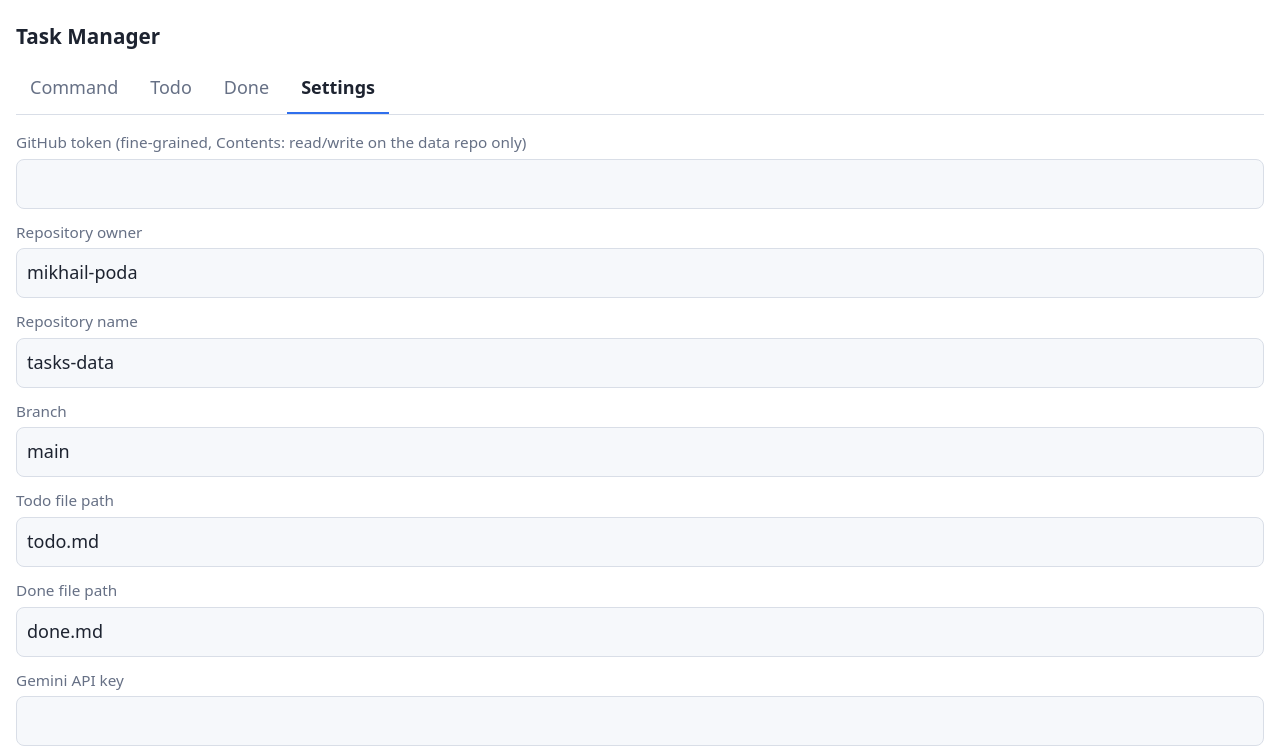
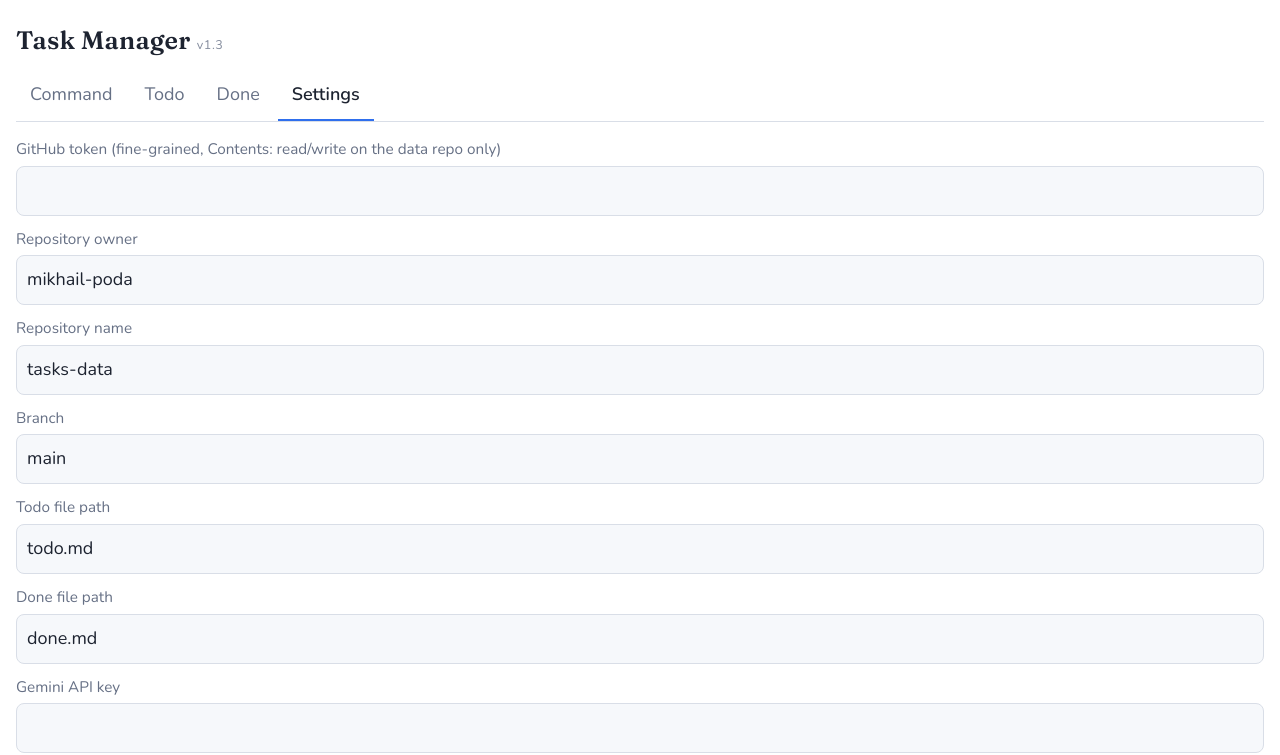
Before and after one commit to mikhail-poda/task-manager, a plain HTML site: page index.html in a window 1280 px wide. Shown: the top 755 px of the page. Drawn offline with nearby package versions, Linux system fonts and the light colour scheme.

Commit message:
Improved ui - better fonts, version number

```diff
--- a/index.html
+++ b/index.html
@@ -4,6 +4,9 @@
 <meta charset="utf-8">
 <meta name="viewport" content="width=device-width, initial-scale=1">
 <title>Task Manager</title>
+<link rel="preconnect" href="https://fonts.googleapis.com">
+<link rel="preconnect" href="https://fonts.gstatic.com" crossorigin>
+<link href="https://fonts.googleapis.com/css2?family=Fraunces:opsz,wght@9..144,500;9..144,600&family=Nunito:wght@400;600;700&display=swap" rel="stylesheet">
 <style>
   :root {
     --bg: #ffffff; --fg: #1d2330; --muted: #667085; --line: #d9dee7;
@@ -20,14 +23,17 @@
   * { box-sizing: border-box; }
   html { font-size: 112.5%; -webkit-text-size-adjust: 100%; text-size-adjust: 100%; } /* 18px base; all rem sizes scale with it */
   body { margin: 0; background: var(--bg); color: var(--fg);
-    font: 1rem/1.55 system-ui, -apple-system, "Segoe UI", Roboto, sans-serif; }
+    font: 1rem/1.55 "Nunito", system-ui, -apple-system, "Segoe UI", Roboto, sans-serif; }
+  h1, h2 { font-family: "Fraunces", Georgia, "Times New Roman", serif; letter-spacing: .01em; }
+  h1 small { font: 400 .7rem/1 "Nunito", system-ui, sans-serif; color: var(--muted); opacity: .8;
+    margin-left: .5em; letter-spacing: .04em; vertical-align: baseline; }
   .wrap { max-width: 760px; margin: 0 auto; padding: 12px 16px 48px; }
   @media (min-width: 1000px) {
     .wrap { max-width: 1500px; }
     .md li { white-space: nowrap; }   /* desktop: no line breaks in the lists */
     .md { overflow-x: auto; }
   }
-  h1 { font-size: 1.15rem; margin: 8px 0 12px; }
+  h1 { font-size: 1.4rem; font-weight: 600; margin: 8px 0 12px; }
   nav { display: flex; gap: 4px; border-bottom: 1px solid var(--line); margin-bottom: 16px; overflow-x: auto; }
   nav button { background: none; border: none; color: var(--muted); padding: 10px 14px; font: inherit;
     cursor: pointer; border-bottom: 2px solid transparent; white-space: nowrap; }
@@ -61,7 +67,7 @@
 </head>
 <body>
 <div class="wrap">
-  <h1>Task Manager</h1>
+  <h1>Task Manager<small>v1.3</small></h1>
   <nav id="tabs">
     <button data-tab="cmd" class="active">Command</button>
     <button data-tab="todo">Todo</button>
```
